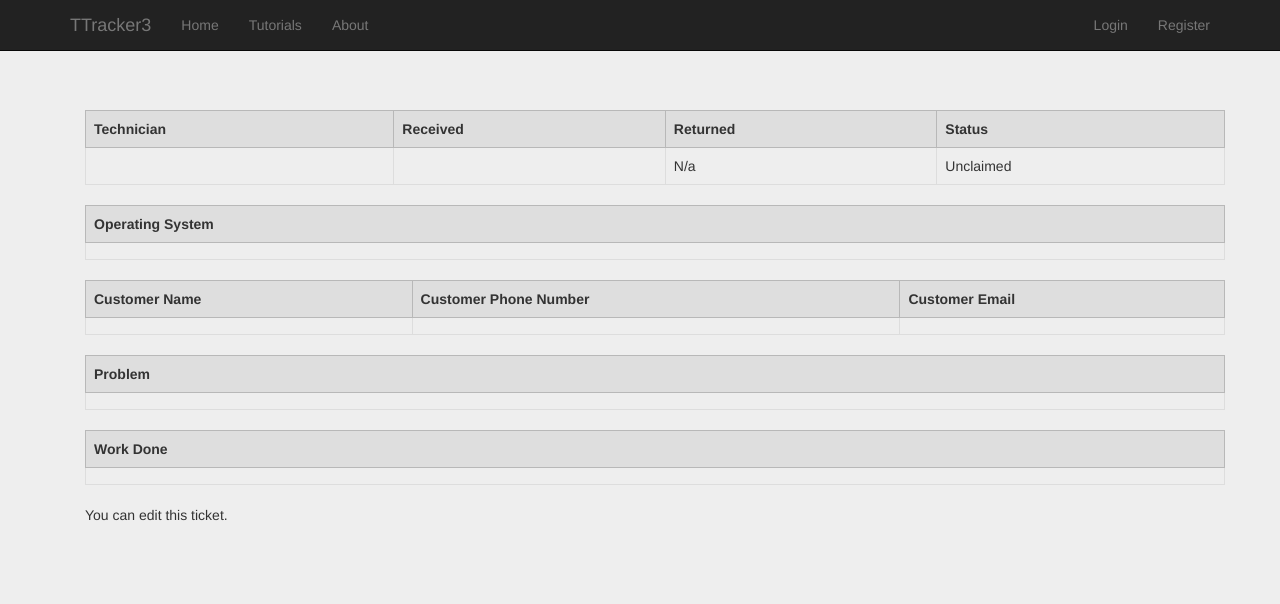
After one commit to razage/TTracker3, a Flask app: template app/templates/tickets/viewticket.html in a window 1280 px wide. The commit adds this page. Shown: the top 604 px of the page. Run offline with Flask 2, Linux system fonts and the light colour scheme; the template is opened without the code that fills it, so the values that code supplies are empty; some libraries are stand-ins or nearby versions.

Commit message:
minified css, changes to some models, updated the submit form, and added the view for individual tickets.

```diff
--- /dev/null
+++ b/app/static/css/mini.css
@@ -0,0 +1,100 @@
+body {
+	padding-top: 70px;
+	padding-bottom: 30px;
+	background-color: #eee;
+}
+
+body > .container {
+	padding-top: 40px;
+	padding-bottom: 40px;
+}
+
+.theme > p > .btn {
+  margin: 5px 0;
+}
+
+.theme .navbar .container {
+  width: auto;
+}
+
+.row-Unclaimed {
+    background: #FC818D;
+}
+
+.row-Repairing {
+    background: #F6FC81;
+}
+
+.row-Waiting {
+    background: #FCD781;
+}
+
+.row-Complete {
+    background: #81FC83;
+}
+
+.row-Unclaimed:hover, .row-Repairing:hover, .row-Waiting:hover, .row-Complete:hover {
+    opacity: 0.8;
+    filter: Alpha(opacity=80);
+    cursor: pointer;
+}
+
+.form-register, .form-signin, .form-submit {
+	padding: 15px;
+	margin: 0 auto;
+}
+
+.form-register {
+	max-width: 600px;
+}
+
+.form-signin {
+	max-width: 330px;
+}
+
+.form-submit {
+	max-width: 800px;
+}
+
+.form-register .form-register-heading, .form-signin .form-signin-heading, .form-submit .form-submit-heading {
+	margin-bottom: 10px;
+}
+
+.form-register .form-control, .form-signin .form-control, .form-submit .form-control {
+	position: relative;
+	height: auto;
+	-webkit-box-sizing: border-box;
+		-moz-box-sizing: border-box;
+			box-sizing: border-box;
+	padding: 10px;
+	font-size: 16px;
+}
+
+.form-register .form-control:focus, .form-signin .form-control:focus, .form-submit .form-control:focus {
+	z-index: 2;
+}
+
+.form-register input[type="email"], .form-signin input[type="email"] {
+	margin-bottom: -1px;
+	border-bottom-right-radius: 0;
+	border-bottom-left-radius: 0;
+}
+
+.form-register input[type="password"], .form-signin input[type="password"] {
+	margin-bottom: 10px;
+	border-top-left-radius: 0;
+	border-top-right-radius: 0;
+}
+
+.table > thead:first-child > tr:first-child > th {
+    border-top: 1px solid #B8B8B8;
+}
+
+.table-bordered > thead > tr > th{
+    background: #DEDEDE;
+    border: 1px solid #B8B8B8;
+}
+
+.form-submit input[type="date"] {
+    padding: 2px;
+}
--- a/app/templates/base.html
+++ b/app/templates/base.html
@@ -2,8 +2,7 @@
 <html>
 <head>
     <link rel="stylesheet" href="{{ url_for('static', filename='css/bootstrap.min.css') }}">
-    <link rel="stylesheet" href="{{ url_for('static', filename='css/bootstrap-theme.min.css') }}">
-    <link rel="stylesheet" href="{{ url_for('static', filename='css/theme.css') }}">
+    <link rel="stylesheet" href="{{ url_for('static', filename='css/mini.css') }}">
     {% block css %}
     {% endblock %}
     <meta name="viewport" content="width=device-width, initial-scale=1.0">
--- a/app/templates/tickets/ticketlist.html
+++ b/app/templates/tickets/ticketlist.html
@@ -11,7 +11,7 @@
         </thead>
         <tbody>
         {% for t in tickets %}
-            <tr class="row-{{ t.status|statusname }}">
+            <tr class="row-{{ t.status|statusname }}" onclick="document.location = '{{ url_for('tickets.viewticket', tid=t.tid) }}'">
                 <td>{{ t.tid }}</td>
                 <td>{{ t.received.strftime("%B %d, %Y") }}</td>
                 <td>{{ t.status|statusname }}</td>
--- /dev/null
+++ b/app/templates/tickets/viewticket.html
@@ -0,0 +1,86 @@
+{% extends "base.html" %}
+{% block content %}
+     <div class="container">
+         <table class="table table-bordered">
+             <thead>
+                <tr>
+                  <th>Technician</th>
+                  <th>Received</th>
+                  <th>Returned</th>
+                  <th>Status</th>
+                </tr>
+             </thead>
+             <tbody>
+                <tr>
+                    {% if ticket.technician == None %}
+                        <td>N/a</td>
+                    {% else %}
+                        <td>{{ ticket.technician }}</td>
+                    {% endif %}
+                    <td>{{  ticket.received.strftime("%B %d, %Y")  }}</td>
+                    {% if ticket.status|statusname != "Complete" %}
+                        <td>N/a</td>
+                    {% else %}
+                        <td>{{  ticket.returned  }}</td>
+                    {% endif %}
+                    <td>{{ ticket.status|statusname }}</td>
+                </tr>
+             </tbody>
+         </table>
+         <table class="table table-bordered">
+             <thead>
+                <tr>
+                    <th>Operating System</th>
+                </tr>
+             </thead>
+             <tbody>
+                <tr>
+                    <td>{{ ticket.os }}</td>
+                </tr>
+             </tbody>
+         </table>
+         <table class="table table-bordered">
+             <thead>
+                <tr>
+                    <th>Customer Name</th>
+                    <th>Customer Phone Number</th>
+                    <th>Customer Email</th>
+                </tr>
+             </thead>
+             <tbody>
+                <tr>
+                    <td>{{ ticket.cname }}</td>
+                    <td>{{ ticket.cphone }}</td>
+                    <td>{{ ticket.cemail }}</td>
+                </tr>
+             </tbody>
+         </table>
+         <table class="table table-bordered">
+             <thead>
+                <tr>
+                    <th>Problem</th>
+                </tr>
+             </thead>
+             <tbody>
+                <tr>
+                    <td>{{ ticket.problem }}</td>
+                </tr>
+             </tbody>
+         </table>
+         <table class="table table-bordered">
+             <thead>
+                <tr>
+                    <th>Work Done</th>
+                </tr>
+             </thead>
+             <tbody>
+                <tr>
+                    <td>{{ ticket.workdone }}</td>
+                </tr>
+             </tbody>
+         </table>
+         {% if session['admin'] or ticket.technician == session['technician_name'] %}
+            <p>You can edit this ticket.</p>
+         {% endif %}
+     </div>
+{% endblock %}
--- a/app/templates/users/login.html
+++ b/app/templates/users/login.html
@@ -1,7 +1,4 @@
 {% extends "base.html" %}
-{% block css %}
-    <link rel="stylesheet" href="{{ url_for('static', filename='css/login.css') }}">
-{% endblock %}
 {% block content %}
      <div class="container">
         <form class="form-signin" role="form" method="post" action=".">
--- a/app/templates/users/register.html
+++ b/app/templates/users/register.html
@@ -1,7 +1,4 @@
 {% extends "base.html" %}
-{% block css %}
-    <link rel="stylesheet" href="{{ url_for('static', filename='css/register.css') }}"
-{% endblock %}
 {% block content %}
     <div class="container">
         <form class="form-register" role="form" method="post" action=".">
--- a/app/tickets/forms.py
+++ b/app/tickets/forms.py
@@ -6,9 +6,9 @@ from wtforms.validators import DataRequired, Optional
 
 class TicketSubmitForm(Form):
     received = DateField('Received', [DataRequired()], format="%Y-%m-%d")
-    returned = DateField('Returned', [Optional()])
+    returned = DateField('Returned', [Optional()], format="%Y-%m-%d")
 
-    os = SelectField('Operating System', coerce=int)
+    os = SelectField('Operating System')
     status = SelectField('Ticket Status', choices=[(idx, val) for idx, val in enumerate(STATUSES)], coerce=int)
 
     cname = StringField('Customer Name', [Optional()])
--- a/app/tickets/models.py
+++ b/app/tickets/models.py
@@ -3,9 +3,9 @@ from app import db
 
 class Os(db.Model):
     __tablename__ = "opsys"
-    oid = db.Column(db.Integer, primary_key=True)
-    osname = db.Column(db.String(30))
+    osname = db.Column(db.String(30), primary_key=True)
     enabled = db.Column(db.Boolean, nullable=False)
+    tks = db.relationship("Tickets", backref="opsys")
 
     def __init__(self, osname, enabled=True):
         self.osname = osname
@@ -19,7 +19,7 @@ class Tickets(db.Model):
     returned = db.Column(db.Date(), default=None)
     technician = db.Column(db.String(30), db.ForeignKey("technicians.full_name"))
     status = db.Column(db.Integer(), nullable=False)
-    os = db.Column(db.String(30), default=None)
+    os = db.Column(db.String(30), db.ForeignKey("opsys.osname"), nullable=False)
     cname = db.Column(db.String(30), default=None)
     cphone = db.Column(db.String(30), default=None)
     cemail = db.Column(db.String(30), default=None)
```
Also changed, not shown: app/static/css/login.css (deleted, +0 -45 lines), app/static/css/register.css (deleted, +0 -50 lines), app/static/css/theme.css (deleted, +0 -32 lines), app/static/css/tsubmit.css (deleted, +0 -38 lines), app/templates/tickets/submit.html (+2 -5 lines), app/tickets/views.py (+13 -2 lines), app/static/css/bootstrap-theme.min.css (deleted).
